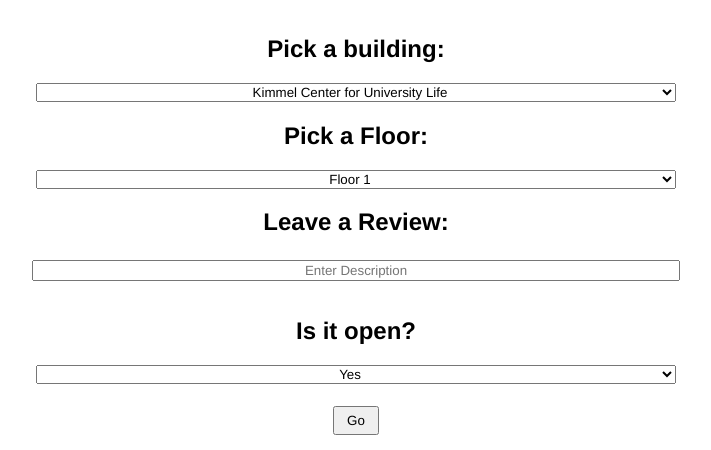
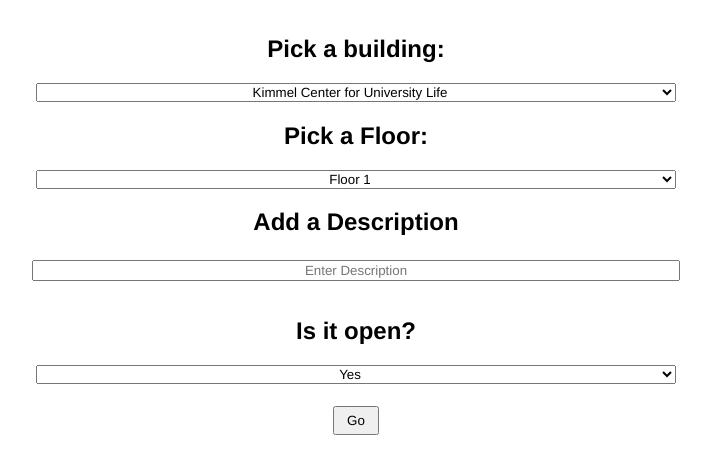
Before and after one commit to software-students-fall2022/web-app-exercise-team-3-1, a Flask app: page /addRestroom in a window 1280 px wide. Shown: the part 113-563 px from the top of the page, without its empty margins (284-995 px from the left). Run offline with Flask 2, Linux system fonts and the light colour scheme; parts of the project's set-up code (start-up, migrations or seed data) failed here and were passed over.

Commit message:
slight changed to text

```diff
--- a/templates/addRestroom.html
+++ b/templates/addRestroom.html
@@ -24,7 +24,7 @@
         <option value="floor-7">Floor 7</option>
     </select>
 
-    <label for="description"><b><h2>Leave a Review:</h2></b></label>
+    <label for="description"><b><h2>Add a Description</h2></b></label>
     <input type="text" placeholder="Enter Description" name="description" required>
 
     <label for="available"><b><h2>Is it open?</h2></b></label>
--- a/templates/restroom.html
+++ b/templates/restroom.html
@@ -7,10 +7,9 @@
 <h3 id="bathroom-found-message"> Now showing result for restroom at {{b}}, Floor {{f}}</h3>
 
 
+<p class="desc"> Bathroom Description: <em>{{cr.desc}}</em> </p>
+
 <h3> Existing Comments: </h3>
-<p class="desc"> <em>{{cr.desc}}</em> </p>
-
-
 {% for com in coms %}
 <div class="comment">
     <p class="author"> {{com.user}} </p>
```
